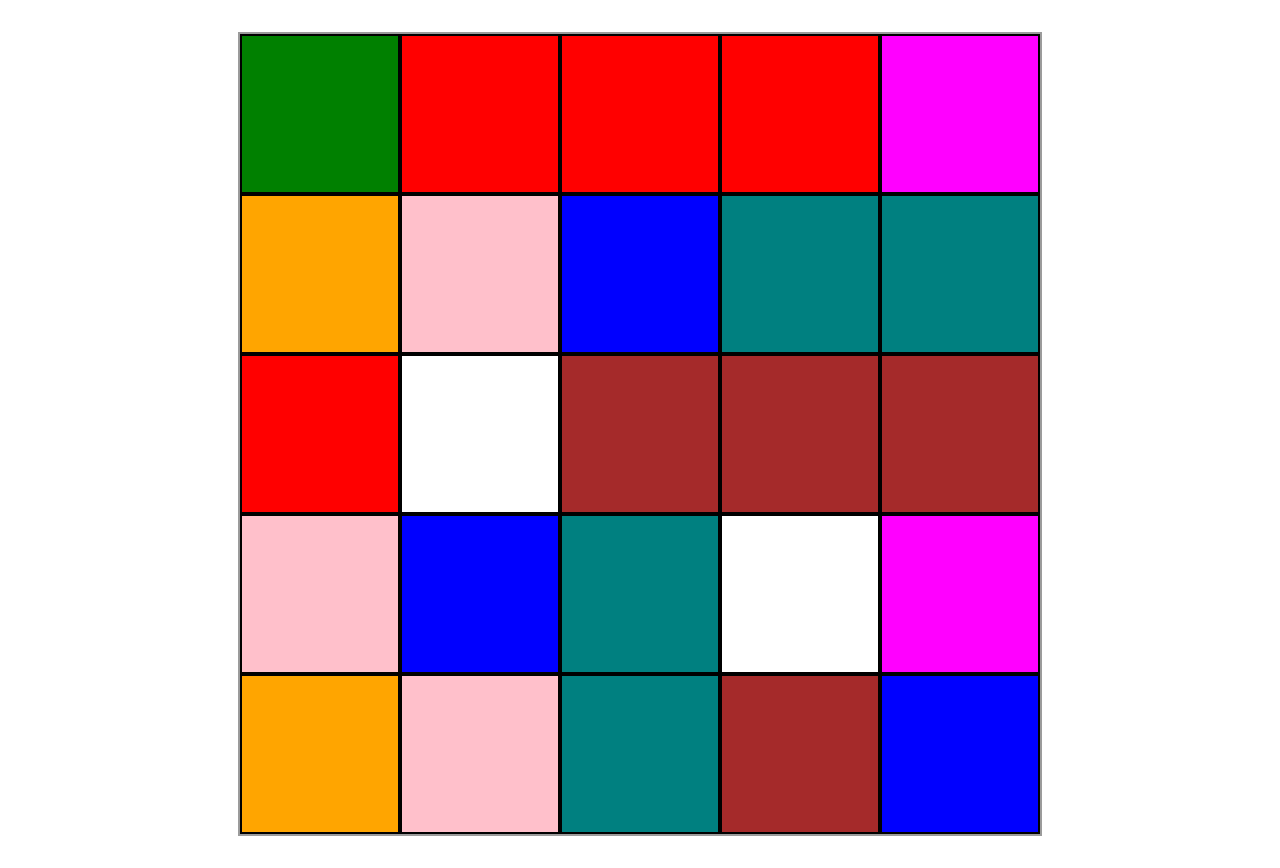
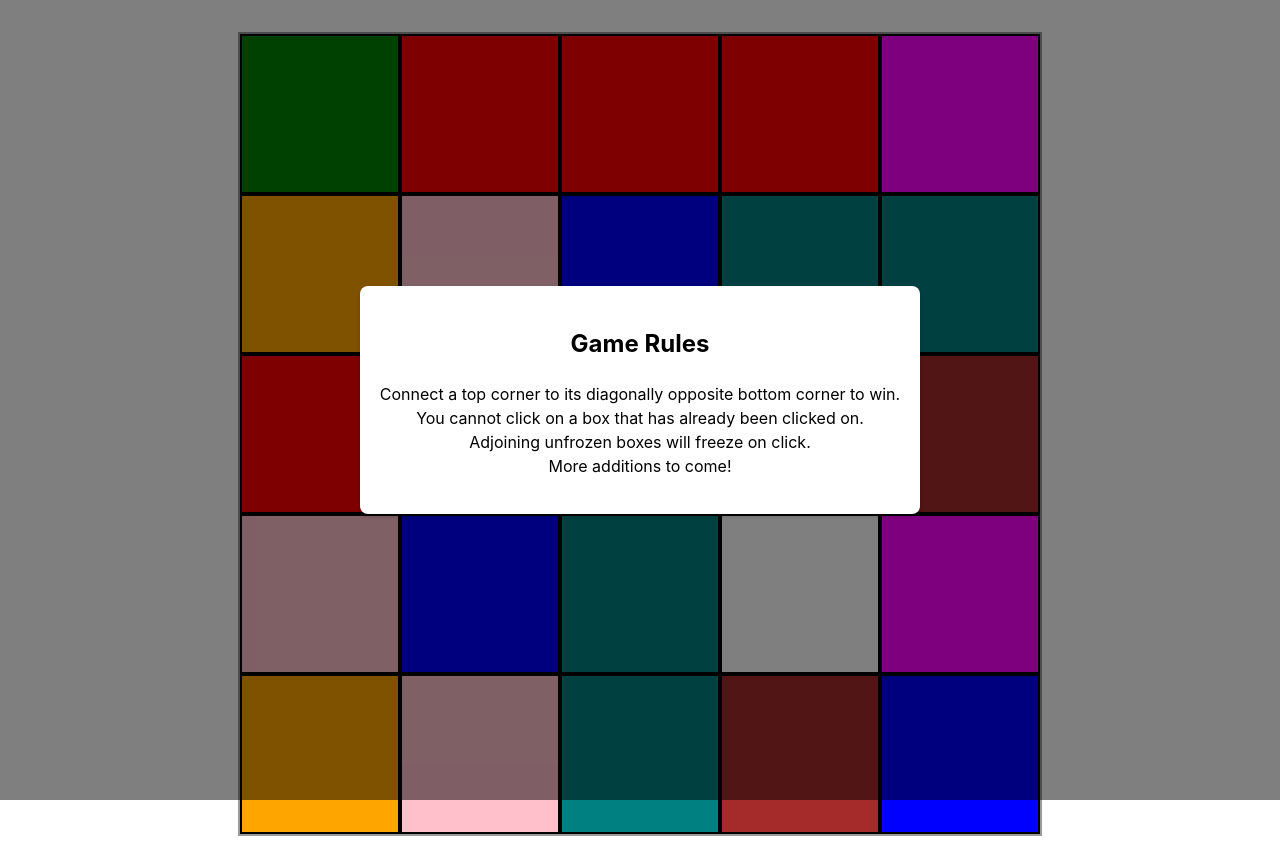
Before and after one commit to ErikAmerico/boxMaze, a React (Vite) app: page / in a window 1280 px wide. Built offline with nearby package versions, Linux system fonts and the light colour scheme.

Commit message:
added rules modal. pushed to netlify

```diff
--- a/src/App.jsx
+++ b/src/App.jsx
@@ -1,12 +1,27 @@
 import React from 'react';
 import ColorBoxGrid from './ColorBoxGrid';
+import GameRulesModal from './gameRulesModal';
+import { useState, useEffect } from 'react';
 import './App.css';
 
 const colors = ['red', 'green', 'blue', 'teal', 'magenta', 'purple', 'pink', 'yellow', 'orange', 'brown', 'gray', 'white'];
 
 function App() {
+  const [showRulesModal, setShowRulesModal] = useState(true);
+
+  useEffect(() => {
+    setTimeout(() => {
+      setShowRulesModal(false);
+    }, 10000);
+  }, []);
+
+  const handleCloseRulesModal = () => {
+    setShowRulesModal(false);
+  };
+
   return (
     <div>
+      {showRulesModal && <GameRulesModal onClose={handleCloseRulesModal} />}
       <ColorBoxGrid colors={colors}/>
     </div>
   );
--- /dev/null
+++ b/src/gameRules.css
@@ -0,0 +1,21 @@
+.modal-overlay {
+    position: fixed;
+    top: 0;
+    left: 0;
+    width: 100%;
+    height: 100%;
+    background-color: rgba(0, 0, 0, 0.5);
+    display: flex;
+    justify-content: center;
+    align-items: center;
+    z-index: 5;
+  }
+
+  .modal-content {
+    background-color: white;
+    color: black;
+    padding: 20px;
+    border-radius: 8px;
+    box-shadow: 0 2px 4px rgba(0, 0, 0, 0.2);
+    z-index: 5;
+  }
--- /dev/null
+++ b/src/gameRulesModal.jsx
@@ -0,0 +1,20 @@
+import React from 'react';
+import './GameRules.css';
+
+function GameRulesModal({ handleCloseRulesModal }) {
+  return (
+    <div className="modal-overlay">
+      <div className="modal-content">
+        <h2>Game Rules</h2>
+        <p>Connect a top corner to its diagonally opposite bottom corner to win. <br/>
+           You cannot click on a box that has already been clicked on. <br/>
+           Adjoining unfrozen boxes will freeze on click. <br/>
+           More additions to come! <br/>
+        </p>
+        {/* <button onClick={handleCloseRulesModal}>Close</button> */}
+      </div>
+    </div>
+  );
+}
+
+export default GameRulesModal;
```
Also changed, not shown: 2 other files (tests, documents, lock files or other folders).
